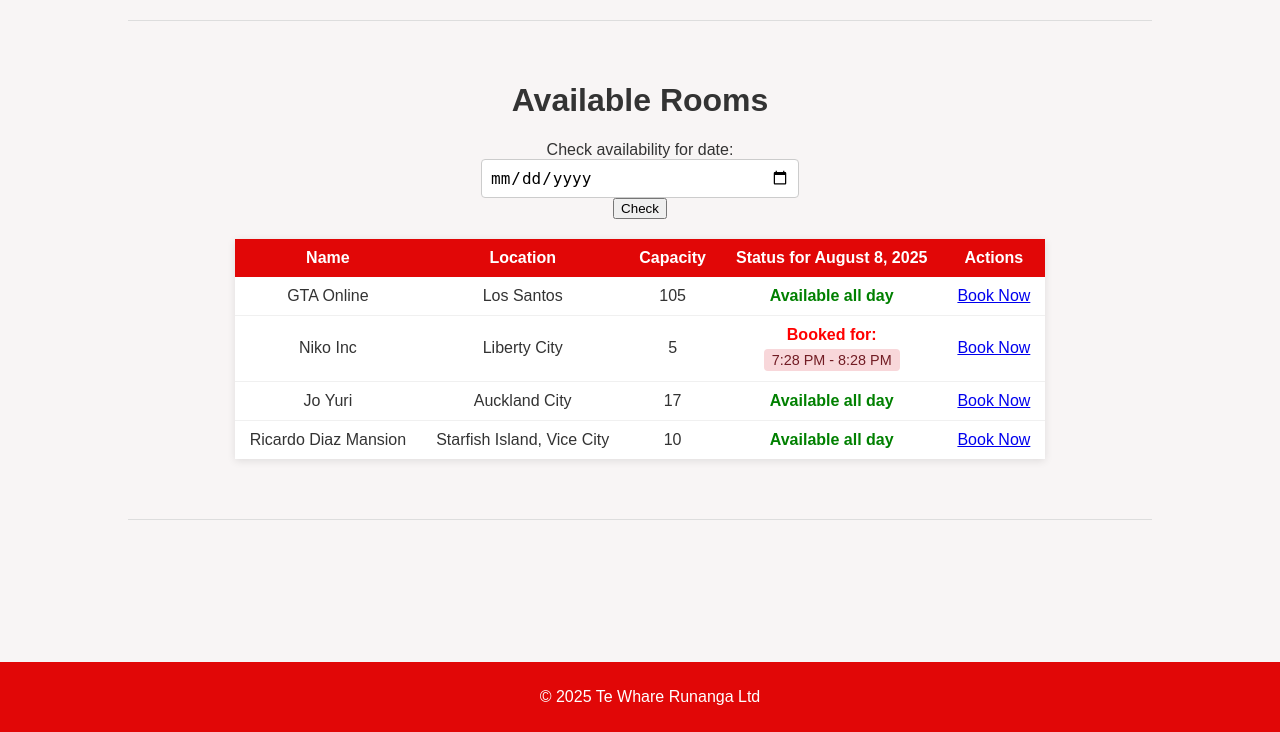
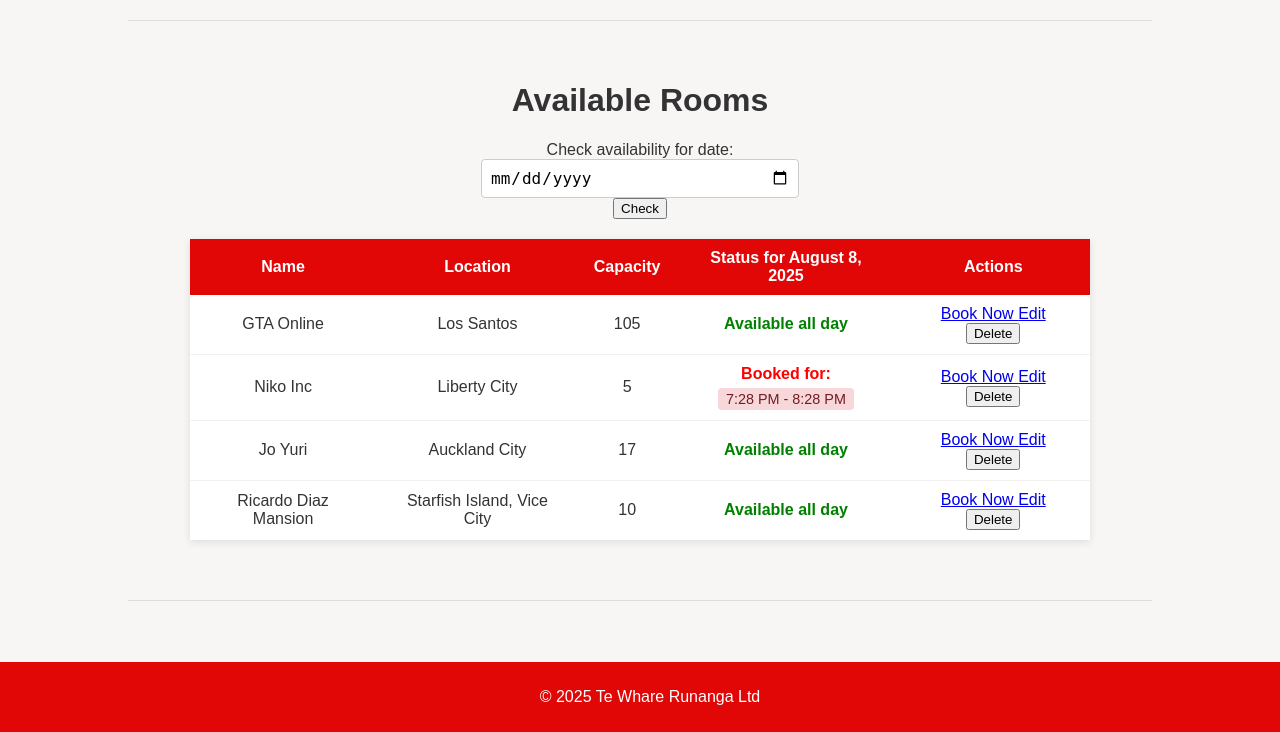
Before and after one commit to quintongillanders/7420Assignment1, a Django app: page / in a window 1280 px wide. Shown: the part 68-800 px from the top of the page. Run offline with Django 5.2, Linux system fonts and the light colour scheme; a user stored in the database is signed in; data comes from the database, SQL or seed files in the repository; both versions use the stored data as it was after the commit.

Commit message:
Added edit and delete buttons to rooms
These are supposed to be admin settings, but I don't have admin set up just yet

```diff
--- a/room_reservation/reservations/templates/registration/register.html
+++ b/room_reservation/reservations/templates/registration/register.html
@@ -7,7 +7,7 @@
 
 <div class="card">
     <form method="post" autocomplete="off">
-        {% csrf_token %} { # security token # }
+        {% csrf_token %}
 
         {% if form.non_field_errors %}
             <div class="error">
@@ -46,7 +46,7 @@
 </div>
 
 
-    { # Page style # }
+
 <style>
     .card {
         max-width: 600px;
--- a/room_reservation/reservations/templates/reservations/room_list.html
+++ b/room_reservation/reservations/templates/reservations/room_list.html
@@ -63,11 +63,19 @@
                         {% endif %}
                     </td>
                     <td>
+                    <div class="btn-group" role="group">
                         <a href="{% url 'make_reservation' %}?room={{ room.id }}&date={{ selected_date|date:'Y-m-d' }}"
                            class="btn btn-sm btn-primary"
                            {% if not room.is_available %}disabled{% endif %}>
                             Book Now
                         </a>
+                    <a href="{% url 'edit_room' room.id %}" class="btn btn-sm btn-info">Edit</a>
+                    <form action="{% url 'delete_room' room.id %}" method="post" style="display: inline;" onsubmit="return confirm('Are you sure you want to delete this room?');">
+                        {% csrf_token %}
+                        <button type="submit" class="btn btn-sm btn-danger">Delete</button>
+                        </form>
+                    </a>
+                    </div>
                     </td>
                 </tr>
                 {% endfor %}
--- a/room_reservation/reservations/urls.py
+++ b/room_reservation/reservations/urls.py
@@ -13,4 +13,6 @@ urlpatterns = [
     path('login/', LoginView.as_view(template_name='registration/login.html', authentication_form=CustomLoginForm), name='login'), # Page for logging in
     path('logout/', LogoutView.as_view(next_page='login'), name='logout'), # Page for logging out
     path('register/', views.register, name='register'), # Page for registering a new user
+    path('rooms/edit/<int:room_id>/', views.edit_room, name='edit_room'), # Page for editing a room
+    path('rooms/delete/<int:room_id>/', views.delete_room, name='delete_room'), # Page for deleting a room
     ]
--- a/room_reservation/reservations/views.py
+++ b/room_reservation/reservations/views.py
@@ -214,3 +214,36 @@ def cancel_reservation(request, reservation_id):
         reservation.delete()
         messages.success(request, 'Reservation canceled successfully!')
     return redirect('my_reservations')
+
+
+# Edit a room, meant for staff only but for now it is open to all
+@login_required
+def edit_room(request, room_id):
+    room = get_object_or_404(ConferenceRoom, id=room_id)
+
+    if request.method == 'POST':
+        form = ConferenceRoomForm(request.POST, instance=room)
+        if form.is_valid():
+            form.save()
+            messages.success(request, 'Room updated successfully!')
+            return redirect('room_list')
+
+    else:
+        form = ConferenceRoomForm(instance=room)
+    return render(request, 'reservations/edit_room.html', {
+        'form': form,
+        'room': room
+    })
+
+# Delete a room, meant for staff only but for now it is open to all
+@login_required
+def delete_room(request, room_id):
+    room = get_object_or_404(ConferenceRoom, id=room_id)
+
+    if request.method == 'POST':
+        room.delete()
+        messages.success(request, 'Room deleted successfully!')
+        return redirect('room_list')
+
+    messages.info(request, f'Room "{room.name}" deletion cancelled')
+    return redirect('room_list')
```
Also changed, not shown: room_reservation/reservations/templates/reservations/edit_room.html (added, +19 -0 lines), room_reservation/db.sqlite3.
